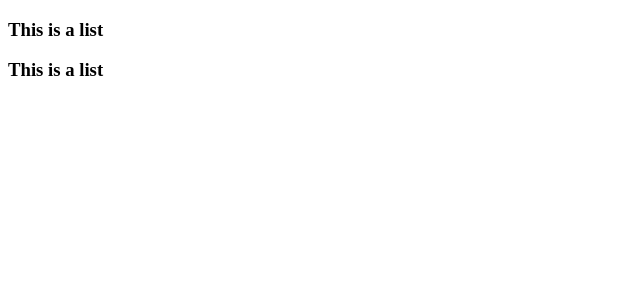
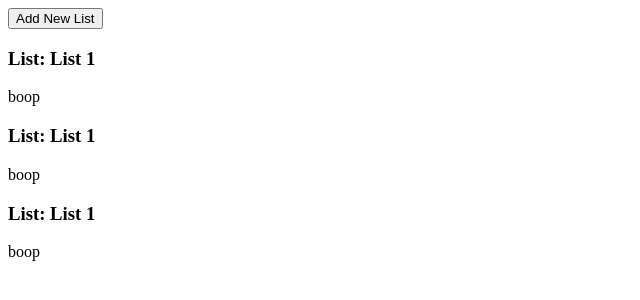
Before and after one commit to kauribeguely/randomJams, a React (Create React App) app in the folder firstreact/: page / in a window 1280 px wide. Shown: the top 300 px of the page, without its empty margins (0-640 px from the left). Built offline with nearby package versions, Linux system fonts and the light colour scheme.

Commit message:
start setting up list and list item

```diff
--- a/firstreact/src/App.js
+++ b/firstreact/src/App.js
@@ -1,23 +1,37 @@
 
 import './App.css';
 import List from './components/List';
+import ListItem from './components/ListItem';
+import { useState } from 'react';
 
 function App() {
-  const showEmployees = true;
+  // State to hold list items
+  const [lists, setLists] = useState([
+    { name: 'List 1', category: 'boop' },
+    { name: 'List 2', category: 'beep' },
+    { name: 'List 3', category: '' },
+  ]);
+
+  // const []
+
+// Function to add a new list item
+const addList = () => {
+ const newList = { name: `List ${lists.length + 1}`, category: 'new category' };
+ setLists([...lists, newList]);
+};
 
   return (
-    <div className="App">
-      {showEmployees ?
-      <div>
-        <List></List>
-        <List/>
-      </div>
-      :
-      <p>Nope</p>
+   <div className="App">
+     <div>
+       {/* Button to add a new list */}
+       <button onClick={addList}>Add New List</button>
 
-      }
-
-    </div>
+       {/* Render each list item */}
+       {lists.map((list, index) => (
+         <List key={index} name={list.name} category={list.category} />
+       ))}
+     </div>
+   </div>
   );
 }
 
--- a/firstreact/src/components/List.js
+++ b/firstreact/src/components/List.js
@@ -1,9 +1,21 @@
 
-function List()
+
+import ListItem from './ListItem';
+import { useState } from 'react';
+
+function List(props)
 {
+  const [listItems, setListItems] = useState([
+    { name: 'List 1', category: 'boop' },
+  ]);
 
-  return <h3> This is a list </h3>;
-
+  return  (
+    <>
+      {listItems.map((list, index) => (
+        <ListItem name={list.name} category={list.category} />
+      ))}
+    </>
+  );
 
 }
 
--- /dev/null
+++ b/firstreact/src/components/ListItem.js
@@ -0,0 +1,16 @@
+
+
+import { useState } from 'react';
+
+function ListItem(props)
+{
+  return  (
+    <>
+      <h3> List: {props.name} </h3>
+      <p> {props.category ? props.category : "No Category"} </p>
+    </>
+  );
+
+}
+
+export default ListItem;
```
